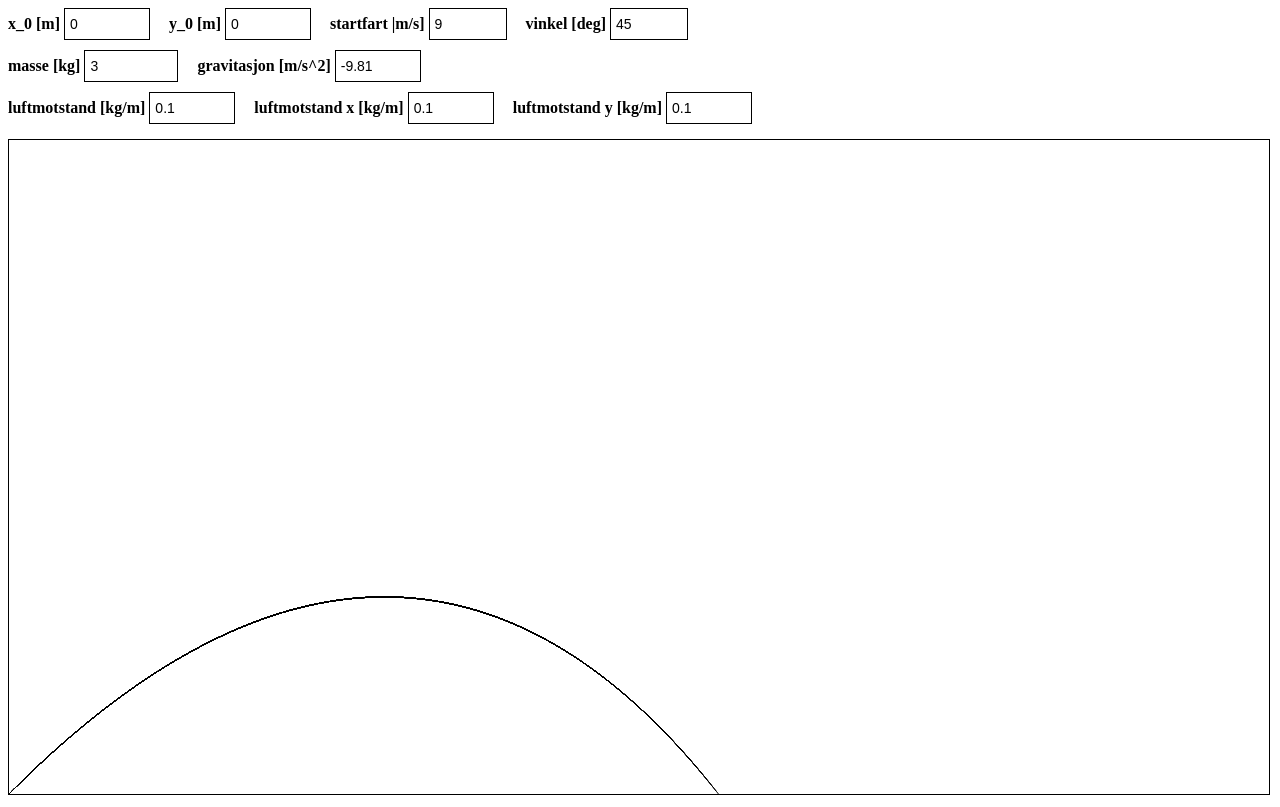
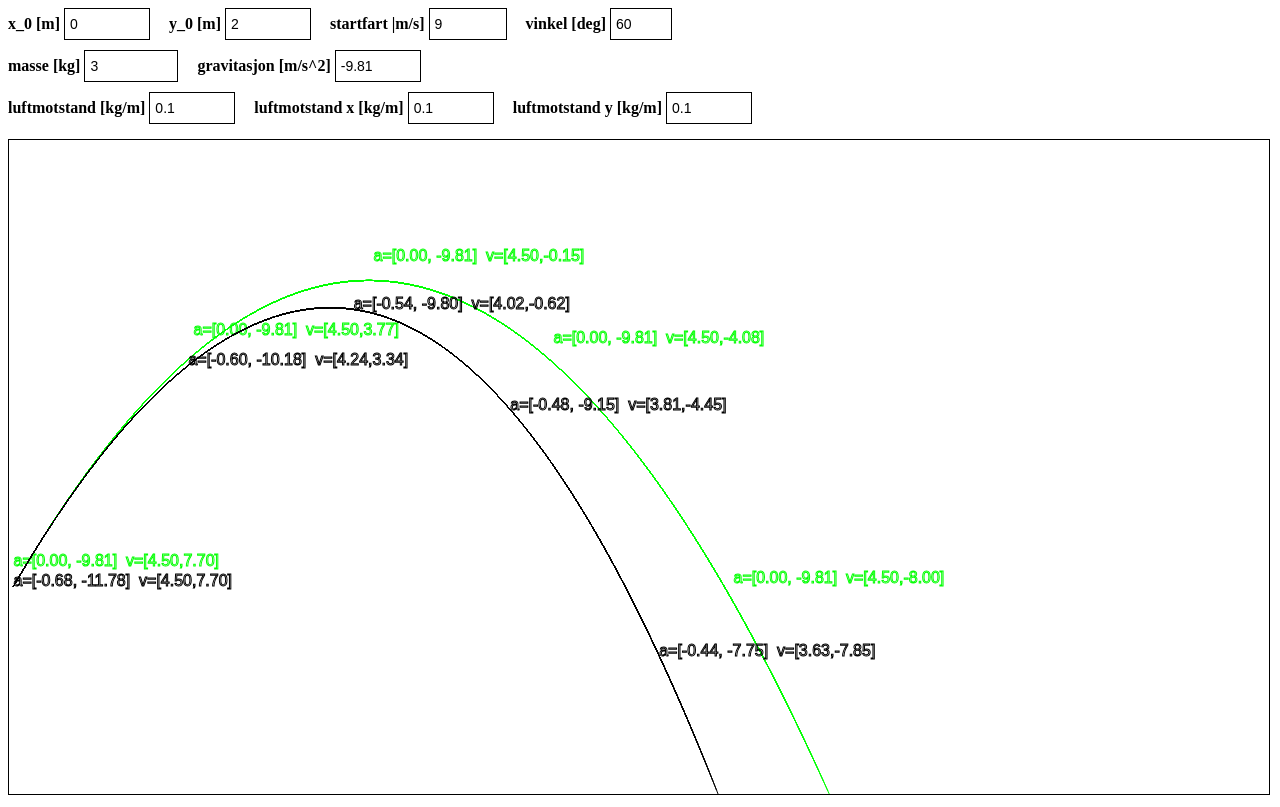
Before and after one commit to arve0/fysikk_simuleringer, a plain HTML site: page kast/index.html in a window 1280 px wide. Drawn offline with Linux system fonts and the light colour scheme.

Commit message:
sammenligne med null luftmotstand og vis akselerasjon og fart på graf

```diff
--- a/kast/index.html
+++ b/kast/index.html
@@ -11,13 +11,13 @@
       <input type=number min=-10 max=10 step=0.1 name=x_0 value=0>
     </label>
     <label>y_0 [m]
-      <input type=number min=-10 max=10 step=0.1 name=y_0 value=0>
+      <input type=number min=-10 max=10 step=0.1 name=y_0 value=2>
     </label>
     <label>startfart |m/s]
       <input type=number min=0 max=20 step=0.1 name=v_0 value=9>
     </label>
     <label>vinkel [deg]
-      <input type=number min=0 max=90 step=0.1 name=angle value=45>
+      <input type=number min=0 max=90 step=1 name=angle value=60>
     </label><br>
     <label>masse [kg]
       <input type=number min=0 max=1000 step=0.1 name=mass value=3>
--- a/kast/kast.js
+++ b/kast/kast.js
@@ -32,13 +32,11 @@ coordinateResize();
  * a_x = -Kv_x^2/m
  * a_y = -(g + Kv_x^2/m)
  */
-var xs, ys;
 function numericThrow () {
   ctx.restore();
   ctx.clearRect(0, 0, coordinatesystem.width, coordinatesystem.height);
   coordinateResize();
 
-  var scale = 100;
   var x_0 = parseFloat(parameters.x_0.value);
   var y_0 = parseFloat(parameters.y_0.value);
   var v_0 = parseFloat(parameters.v_0.value);
@@ -50,20 +48,42 @@ function numericThrow () {
   };
   var m = parseFloat(parameters.mass.value);
 
-  ctx.moveTo(scale * x_0, -scale * y_0);
-
-  xs = [x_0];
-  ys = [y_0];
-  var delta_t = 0.01;
   var v = {
     x: v_0 * Math.cos(angle / 180 * Math.PI),
     y: v_0 * Math.sin(angle / 180 * Math.PI)
   };
   var a = { x: 0, y: g };
 
+  // green without drag
+  var K_no_drag = { x: 0, y: 0 };
+  draw(x_0, y_0, v, a, K_no_drag, g, m, '#00ff00');
+  draw(x_0, y_0, v, a, K, g, m, '#000000');
+}
+
+function last (arr) {
+  return arr[arr.length - 1];
+}
+
+var xs, ys;
+function draw (x0, y0, v_0, a_0, K, g, m, color) {
+  var scale = 100;
+  var delta_t = 0.01;
   var i = 0;
+  ctx.strokeStyle = color || '#000000';
 
-  while (i < 1000 && scale * last(ys) >= 0 && scale * last(xs) < coordinatesystem.width) {
+  xs = [x0];
+  ys = [y0];
+
+  // copy, do not use reference
+  var v = Object.assign({}, v_0);
+  var a = Object.assign({}, a_0);
+
+  ctx.moveTo(scale * xs[0], -scale * ys[0]);
+  ctx.beginPath();
+
+  while (i < 1000
+         && scale * last(xs) < coordinatesystem.width
+         && last(ys) >= 0) {
     var x = last(xs) + v.x * delta_t;
     var y = last(ys) + v.y * delta_t;
 
@@ -74,15 +94,20 @@ function numericThrow () {
     v.y += a.y * delta_t;
 
     a.x = - K.x * Math.pow(v.x, 2) / m;
-    a.y = g - K.y * Math.pow(v.y, 2) / m;
+    a.y = g - Math.sign(v.y) * K.y * Math.pow(v.y, 2) / m;
+
+    if (i % 40 === 0) {
+      ctx.font = '16px arial';
+      var xx = x*scale;
+      var yy = -y*scale + (color === '#000000' ? 0 : -20);
+      ctx.strokeText(`a=[${a.x.toFixed(2)}, ${a.y.toFixed(2)}]  v=[${v.x.toFixed(2)},${v.y.toFixed(2)}]`, xx, yy);
+    }
 
     ctx.lineTo(scale * last(xs), -scale * last(ys));
     ctx.stroke();
 
     i += 1;
+
   }
+  ctx.closePath();
 }
-
-function last (arr) {
-  return arr[arr.length - 1];
-}
```
Also changed, not shown: 1 other file.
